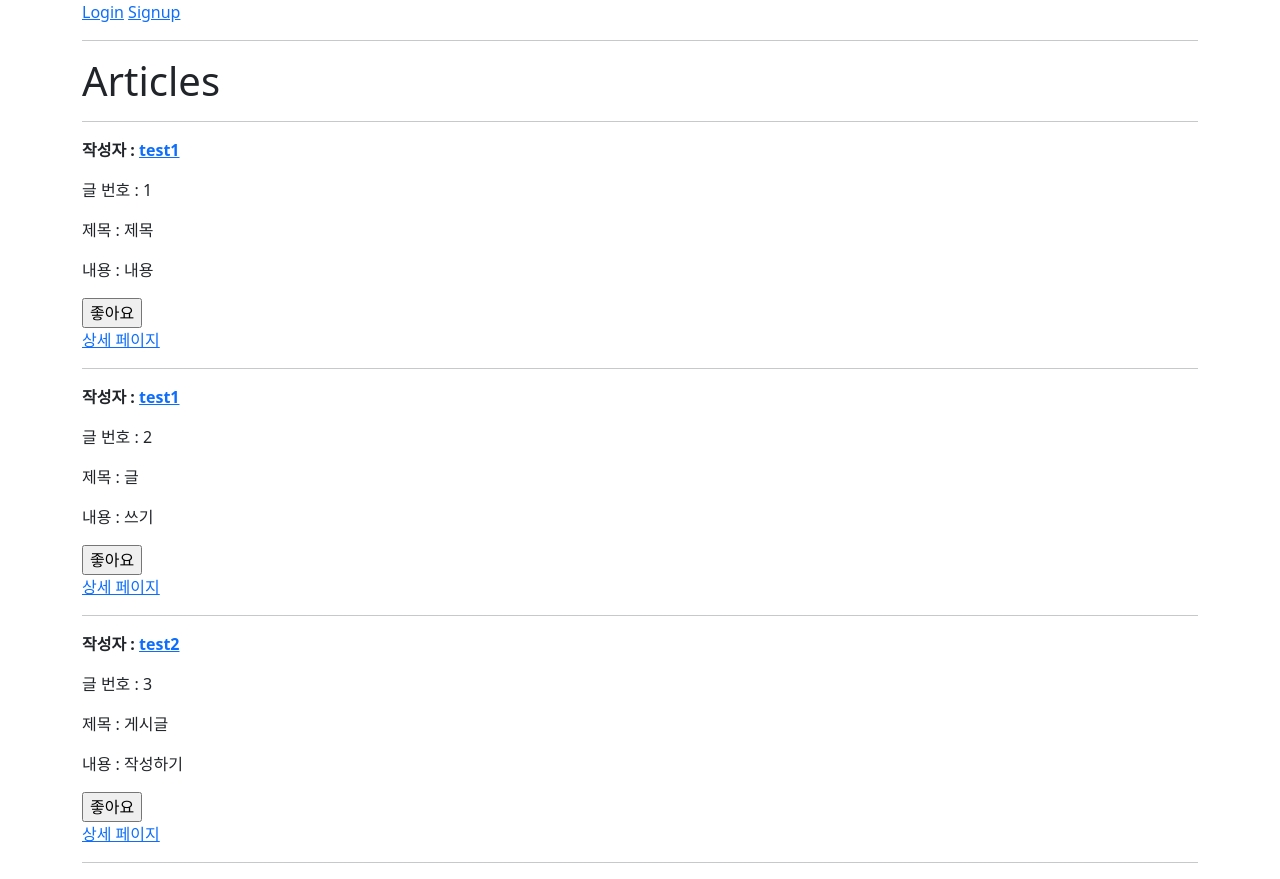
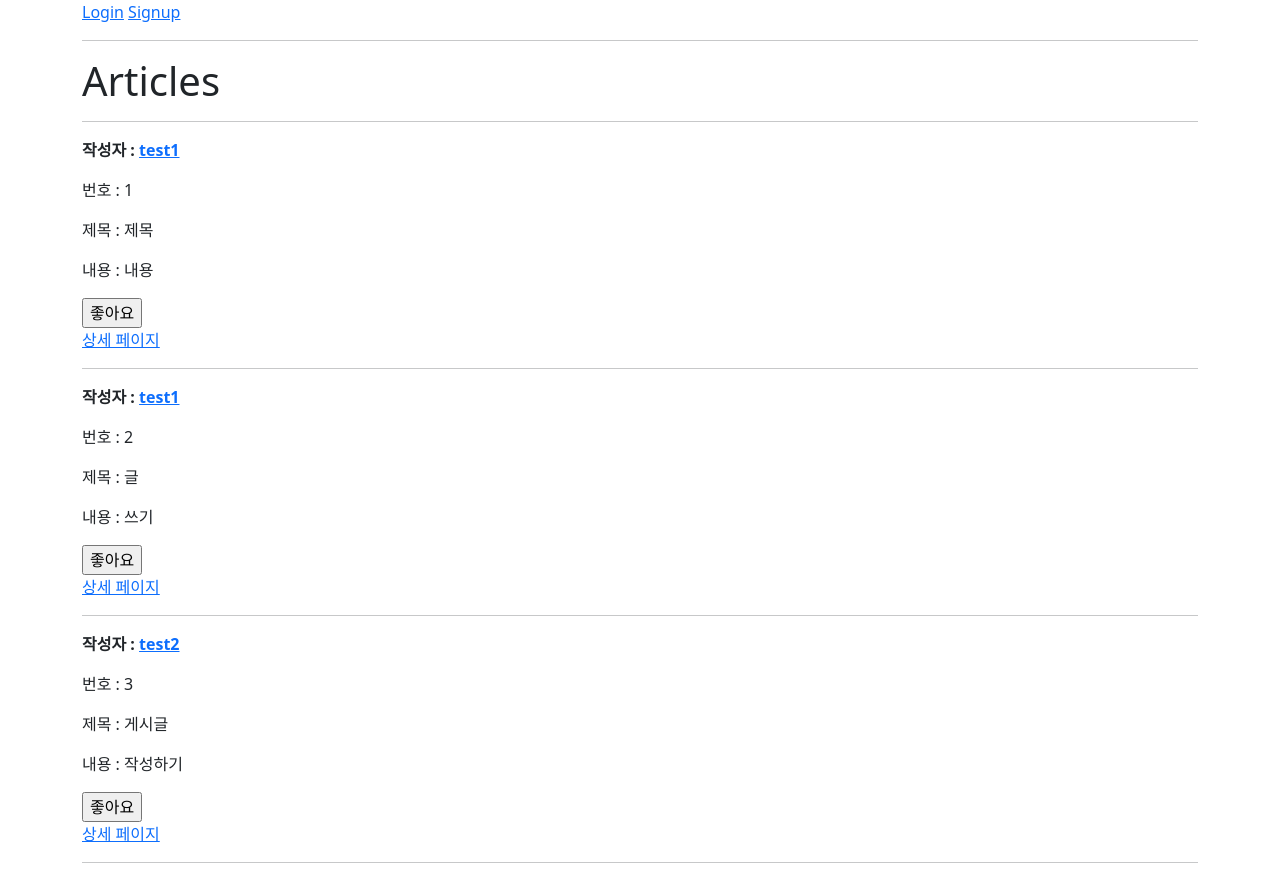
Before and after one commit to gumi8-ed/pr_test, a Django app: page /articles/ in a window 1280 px wide. Run offline with Django 3.2, Linux system fonts and the light colour scheme; data comes from the database, SQL or seed files in the repository.

Commit message:
index.html 글 번호 수정

```diff
--- a/articles/templates/articles/index.html
+++ b/articles/templates/articles/index.html
@@ -10,7 +10,7 @@
     <p>
       <b>작성자 : <a href="{% url 'accounts:profile' article.user %}">{{ article.user }}</a></b>
     </p>
-    <p>글 번호 : {{ article.pk }}</p>
+    <p>번호 : {{ article.pk }}</p>
     <p>제목 : {{ article.title }}</p>
     <p>내용 : {{ article.content }}</p>
     <div>
```
